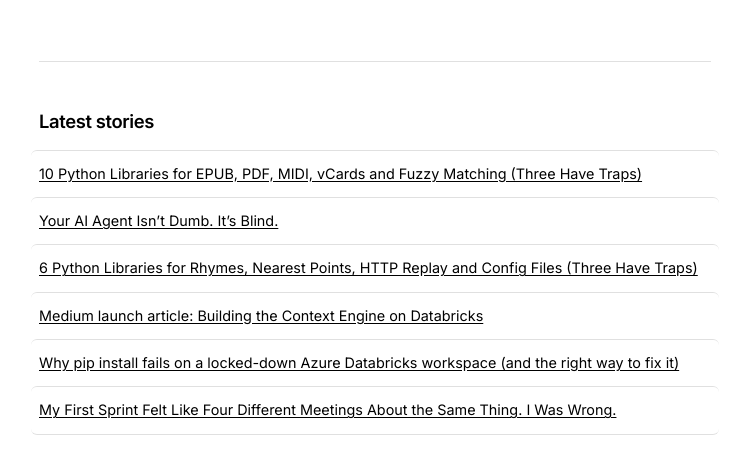
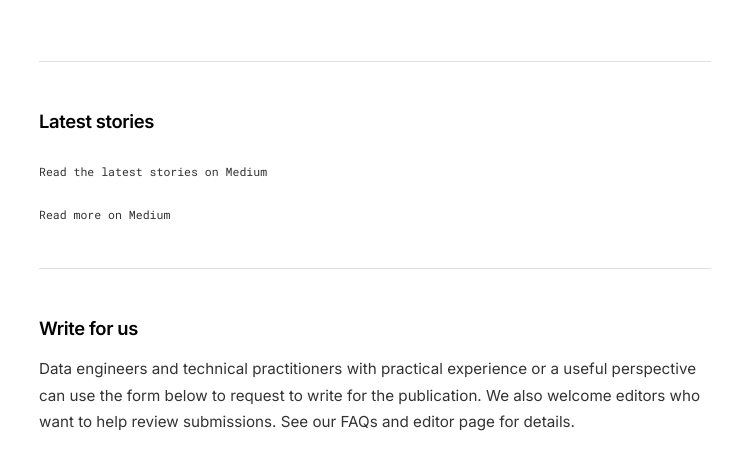
Before and after one commit to arverma/tde-medium-pub-page, a plain HTML site: page index.html in a window 1280 px wide. Shown: the part 270-726 px from the top of the page, without its empty margins (265-1014 px from the left). Drawn offline with Linux system fonts and the light colour scheme.

Commit message:
refactor: build-time RSS fetch matching arverma.dev pattern
Switch from bot commits to build-time story injection (like arverma.dev):
- Remove all story links from committed index.html (only markers and fallback link remain)
- Create scripts/build.sh: copies static files to _site/, fetches RSS, injects stories into built index.html
- Update scripts/update-latest-stories.py to inject into target file (not update in place)
- Create .github/workflows/deploy.yml: build and deploy via GitHub Actions (matches arverma.dev deploy.yml)
  - Runs on push to main, weekly schedule (Mon 3 AM UTC), and workflow_dispatch
  - Fetches Medium RSS at build time, injects 6 newest stories
  - Falls back to fallback link if Medium unreachable
  - Uses actions/upload-pages-artifact + actions/deploy-pages
  - Pings IndexNow after deployment
- Delete .github/workflows/update-stories.yml (no more bot commits)
- Add _site/ to .gitignore
- Keep CNAME in build for custom domain (tde.arverma.dev)
- Keep ci.yml working

Tested locally: ./scripts/build.sh works, stories appear in _site/index.html, no story links in tracked files.

MANUAL STEP REQUIRED: After merging, go to repo Settings > Pages > Source and change from 'Deploy from a branch' to 'GitHub Actions'.

Co-authored-by: Aman Ranjan Verma <arverma@users.noreply.github.com>

```diff
--- a/index.html
+++ b/index.html
@@ -119,14 +119,9 @@
         <section class="section">
           <h2 class="section-title">Latest stories</h2>
           <!-- LATEST_STORIES_START -->
-          <ul class="checklist">
-            <li><a href="https://medium.com/towards-data-engineering/10-python-libraries-for-epub-pdf-midi-vcards-and-fuzzy-matching-three-have-traps-aa771a74d445" target="_blank" rel="noopener">10 Python Libraries for EPUB, PDF, MIDI, vCards and Fuzzy Matching (Three Have Traps)</a></li>
-            <li><a href="https://medium.com/towards-data-engineering/your-ai-agent-isnt-dumb-it-s-blind-8e87c0ddb0e2" target="_blank" rel="noopener">Your AI Agent Isn’t Dumb. It’s Blind.</a></li>
-            <li><a href="https://medium.com/towards-data-engineering/6-python-libraries-for-rhymes-nearest-points-http-replay-and-config-files-three-have-traps-b0e59f394656" target="_blank" rel="noopener">6 Python Libraries for Rhymes, Nearest Points, HTTP Replay and Config Files (Three Have Traps)</a></li>
-            <li><a href="https://medium.com/towards-data-engineering/medium-launch-article-building-the-context-engine-on-databricks-e37c75dc2c98" target="_blank" rel="noopener">Medium launch article: Building the Context Engine on Databricks</a></li>
-            <li><a href="https://medium.com/towards-data-engineering/why-pip-install-fails-on-a-locked-down-azure-databricks-workspace-and-the-right-way-to-fix-it-8da2a2d6ceef" target="_blank" rel="noopener">Why pip install fails on a locked-down Azure Databricks workspace (and the right way to fix it)</a></li>
-            <li><a href="https://medium.com/towards-data-engineering/my-first-sprint-felt-like-four-different-meetings-about-the-same-thing-i-was-wrong-7e61a9b43836" target="_blank" rel="noopener">My First Sprint Felt Like Four Different Meetings About the Same Thing. I Was Wrong.</a></li>
-          </ul>
+          <p class="mono-note">
+            <a href="https://medium.com/towards-data-engineering" target="_blank" rel="noopener">Read the latest stories on Medium</a>
+          </p>
           <!-- LATEST_STORIES_END -->
           <p class="mono-note">
             <a href="https://medium.com/towards-data-engineering" target="_blank" rel="noopener">Read more on Medium</a>
```
Also changed, not shown: 5 other files.
